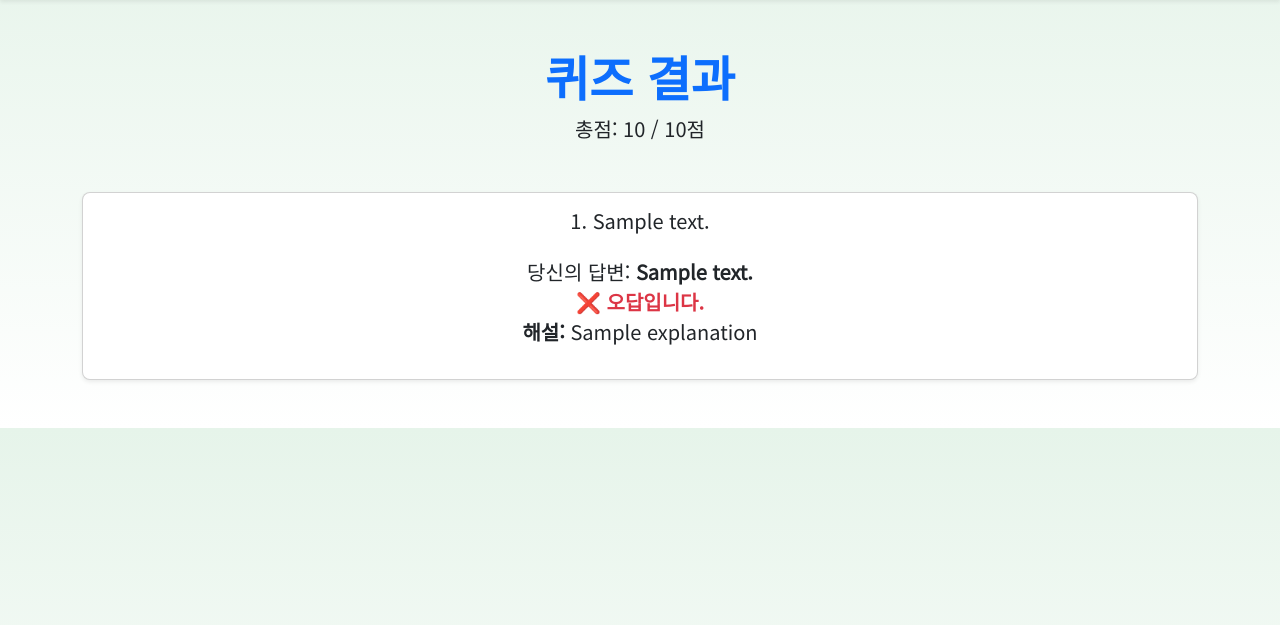
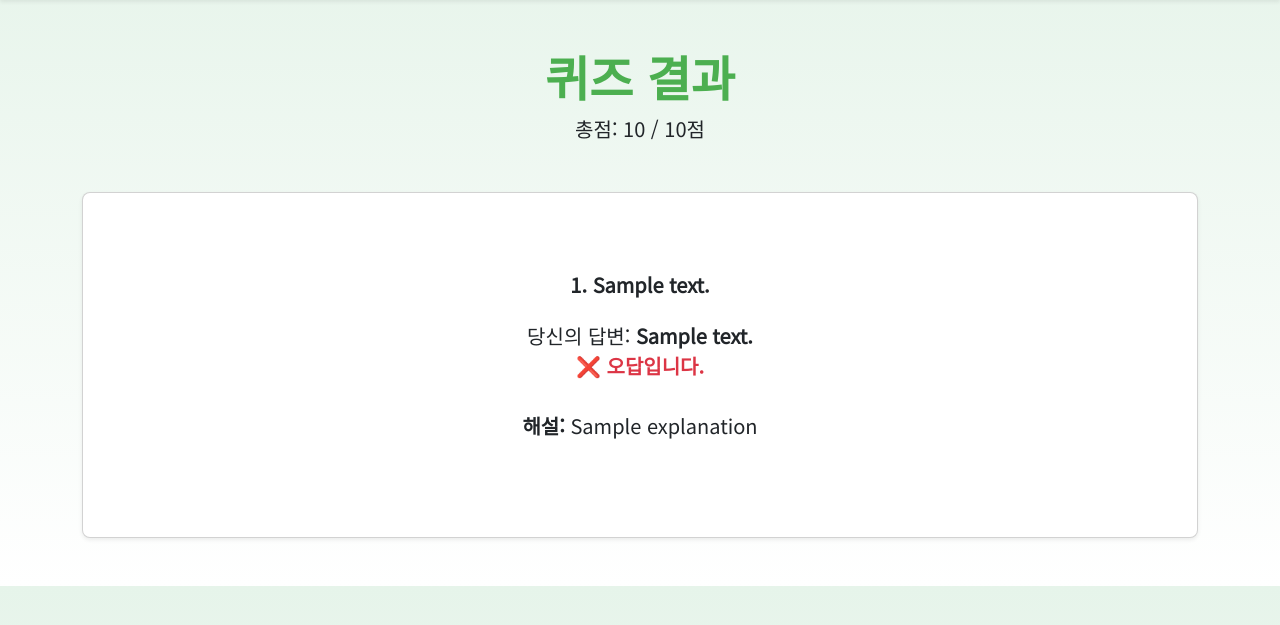
Before and after one commit to rlozll/immigrantyouth, a Django app: template immigrantyouth/templates/quiz/quiz_result.html in a window 1280 px wide. Shown: the part 68-693 px from the top of the page. Run offline with Django 4.2, Linux system fonts and the light colour scheme; the template is opened without the code that fills it: most values are stand-ins (such as "Sample title", 1, 10 or a date in 2020); some web fonts are replaced.

Commit message:
0510/03:16

```diff
--- a/immigrantyouth/config/settings.py
+++ b/immigrantyouth/config/settings.py
@@ -25,7 +25,7 @@ SECRET_KEY = 'django-insecure-=491$f$0d1dd$!7n)a22k#^%cgxiuq_k38xa!k-ip97(oac$7$
 # SECURITY WARNING: don't run with debug turned on in production!
 DEBUG = True
 
-ALLOWED_HOSTS = []
+ALLOWED_HOSTS = ['192.168.219.107']
 
 
 # Application definition
--- a/immigrantyouth/templates/quiz/quiz_form.html
+++ b/immigrantyouth/templates/quiz/quiz_form.html
@@ -18,7 +18,7 @@
     {% for q in questions %}
     <div class="card shadow-sm mb-4 rounded-3">
       <div class="card-body text-center" style="padding-top: 5rem; padding-bottom: 5rem;">
-        <h5 class="card-title mb-4">{{ forloop.counter }}. {{ q.text }}</h5>
+        <h5 class="card-title mb-4 fw-bold">{{ forloop.counter }}. {{ q.text }}</h5>
 
         <div class="d-flex justify-content-center gap-5">
           <div class="form-check">
--- a/immigrantyouth/templates/quiz/quiz_result.html
+++ b/immigrantyouth/templates/quiz/quiz_result.html
@@ -4,21 +4,22 @@
 {% block content %}
 <div class="container my-5">
   <div class="text-center mb-5">
-    <h1 class="fw-bold display-5 text-primary">퀴즈 결과</h1>
+    <h1 class="fw-bold display-5" style="color: green;">퀴즈 결과</h1>
     <p class="lead">총점: {{ score }} / {{ total }}점</p>
   </div>
 
   {% for r in results %}
     <div class="card shadow-sm mb-4 rounded-3">
-      <div class="card-body text-center">
-        <h5 class="card-title mb-4">{{ forloop.counter }}. {{ r.question.text }}</h5>
+      <div class="card-body text-center"style="padding-top: 5rem; padding-bottom: 5rem;" >
+        <h5 class="card-title mb-4 fw-bold">{{ forloop.counter }}. {{ r.question.text }}</h5>
 
         <p class="fs-5">
           당신의 답변: <strong>{{ r.user_answer }}</strong><br>
           {% if r.is_correct %}
-            ✅ <span class="text-success fw-bold">정답입니다!</span>
+            ✅ <span class="text-success fw-bold">정답입니다!</span><br><br>
+            <span><strong>해설:</strong> {{ r.question.explanation }}</span>
           {% else %}
-            ❌ <span class="text-danger fw-bold">오답입니다.</span><br>
+            ❌ <span class="text-danger fw-bold">오답입니다.</span><br><br>
             <span><strong>해설:</strong> {{ r.question.explanation }}</span>
           {% endif %}
         </p>
```
Also changed, not shown: immigrantyouth/db.sqlite3.
